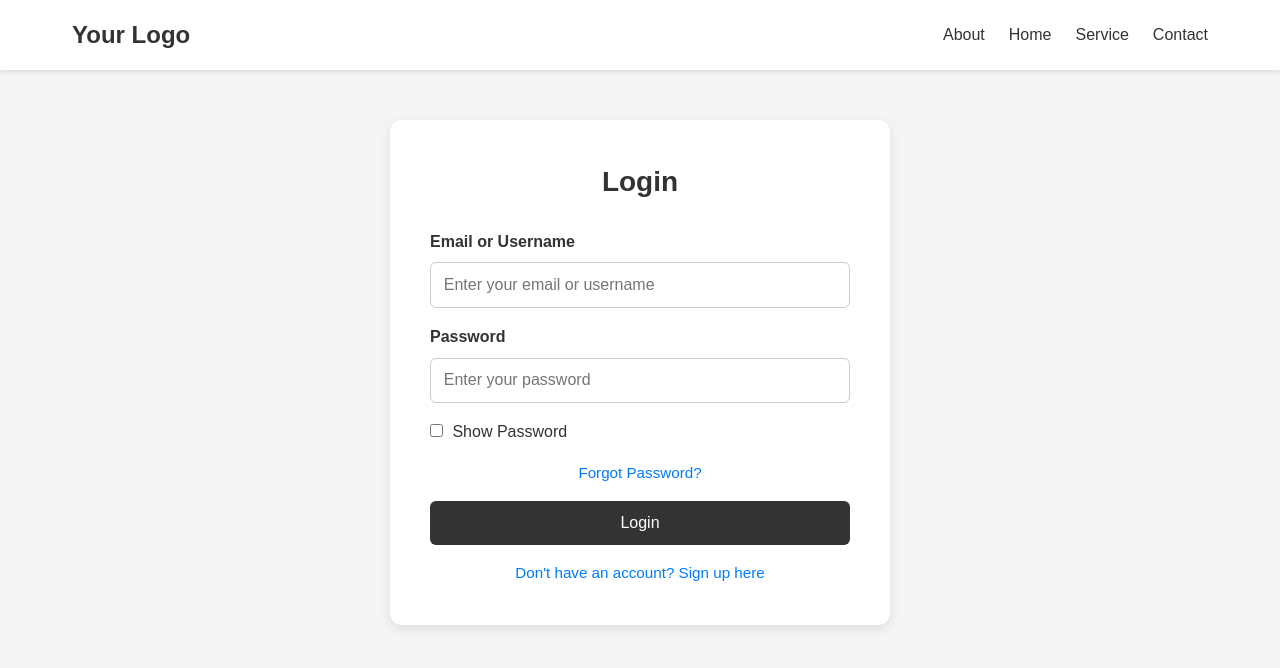
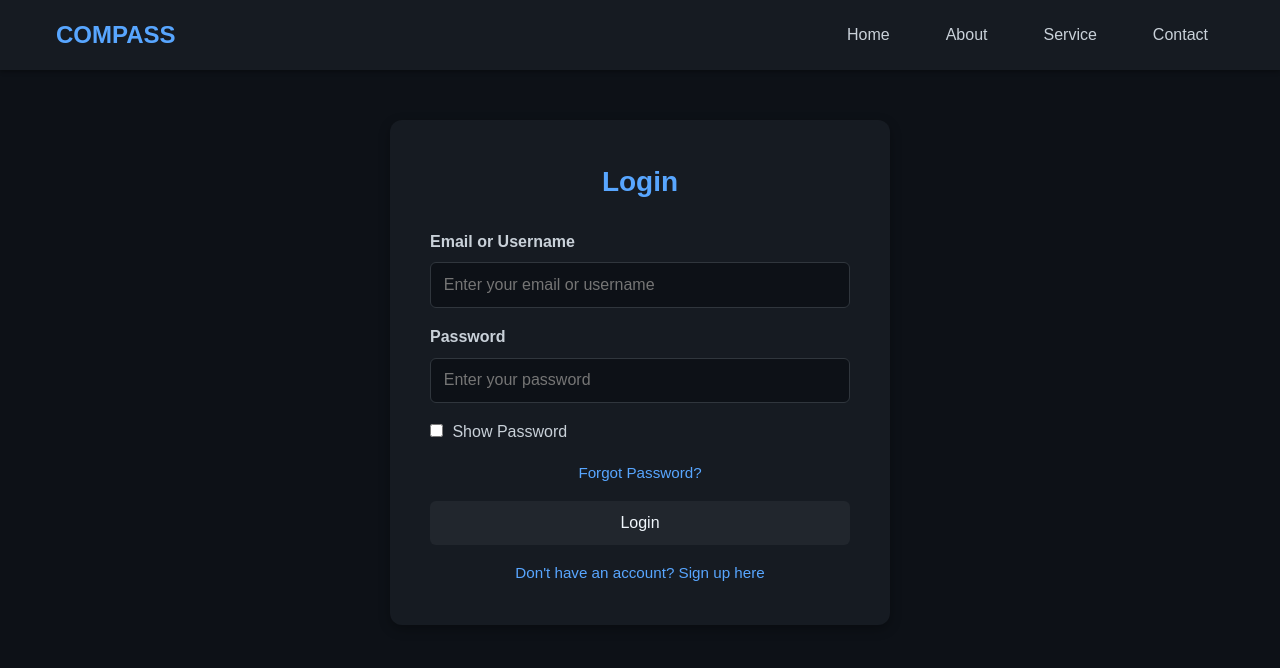
Before and after one commit to Frxncz/ITP222-Final-Project, a PHP site: page /login.php in a window 1280 px wide. Shown: the top 668 px of the page. Run offline with PHP 8.4, Linux system fonts and the light colour scheme.

Commit message:
Update color theme for welcome, login, signup pages; add dashboard
- Updated the color palette to a dark theme consistent with the site background (#0d1117)
- Applied new colors to the welcome, login, and signup pages for better visual cohesion
- Styled form elements, buttons, and messages to match the new theme
- Added the dashboard page layout and basic styling to integrate with the updated theme
- Improved user interface consistency and readability across all updated pages

```diff
--- a/login.php
+++ b/login.php
@@ -75,8 +75,8 @@ if ($row = $result->fetch_assoc()) {
 
   body {
     font-family: Arial, sans-serif;
-      background-color: #f5f5f5;
-      color: #333;
+    background-color: #0d1117; /* GitHub dark bg */
+    color: #c9d1d9; /* subtle light text */
     line-height: 1.6;
   }
 
@@ -88,8 +88,8 @@ if ($row = $result->fetch_assoc()) {
   /* Header Navigation */
   .site-header {
     width: 100%;
-      background: #fff;
-      box-shadow: 0 2px 4px rgba(0,0,0,0.1);
+    background: #161b22;
+    box-shadow: 0 2px 4px rgba(0, 0, 0, 0.3);
     position: fixed;
     top: 0;
     left: 0;
@@ -101,14 +101,15 @@ if ($row = $result->fetch_assoc()) {
     margin: 0 auto;
     display: flex;
     align-items: center;
-      justify-content: space-between;
-      padding: 1rem 2rem;
+    justify-content: flex-start;
+    padding: 1rem 1rem;
   }
 
   .logo {
     font-size: 1.5rem;
     font-weight: bold;
-      color: #333;
+    color: #58a6ff; /* blue accent */
+    margin-right: auto;
   }
 
   .nav-menu ul {
@@ -122,34 +123,83 @@ if ($row = $result->fetch_assoc()) {
 
   .nav-menu ul li a {
     font-size: 1rem;
-      padding: 0.5rem 0;
-      transition: color 0.3s ease;
+    padding: 0.5rem 1rem;
+    border-radius: 5px;
+    transition: background-color 0.3s ease, color 0.3s ease;
+    color: #c9d1d9;
   }
 
   .nav-menu ul li a:hover {
-      color: #007BFF;
+    background-color: #238636; /* green hover */
+    color: #ffffff;
+  }
+
+  /* Landing Section */
+  .landing-container {
+    display: flex;
+    flex-direction: column;
+    justify-content: center;
+    align-items: center;
+    height: 100vh;
+    text-align: center;
+    padding: 20px;
+    margin-top: 0px;
+  }
+
+  .landing-container h1 {
+    font-size: 2.8em;
+    margin-bottom: 0.5em;
+    color: #58a6ff;
+  }
+
+  .landing-container p {
+    margin-bottom: 2em;
+    color: #8b949e;
+    font-size: 1.2em;
+  }
+
+  .btn-group {
+    display: flex;
+    gap: 15px;
+    flex-wrap: wrap;
+  }
+
+  .btn-group a {
+    padding: 12px 24px;
+    background: #238636;
+    color: #fff;
+    text-decoration: none;
+    border-radius: 6px;
+    font-weight: bold;
+    transition: background 0.2s ease;
+  }
+
+  .btn-group a:hover {
+    background: #2ea043;
   }
 
   /* Login Form Styles */
   .login-container {
     max-width: 500px;
-  margin: 120px auto 40px; /* leave space from the fixed header */
-  background-color: #fff;
+    margin: 120px auto 40px;
+    background-color: #161b22;
     padding: 2.5rem;
     border-radius: 12px;
-  box-shadow: 0 4px 12px rgba(0, 0, 0, 0.1);
+    box-shadow: 0 4px 12px rgba(0, 0, 0, 0.3);
   }
 
   #loginForm h2 {
     text-align: center;
     margin-bottom: 1.5rem;
     font-size: 1.75rem;
+    color: #58a6ff;
   }
 
   #loginForm label {
     display: block;
     margin-bottom: 0.5rem;
     font-weight: bold;
+    color: #c9d1d9;
   }
 
   #loginForm input[type="text"],
@@ -157,7 +207,9 @@ if ($row = $result->fetch_assoc()) {
     width: 100%;
     padding: 0.8rem;
     margin-bottom: 1rem;
-  border: 1px solid #ccc;
+    border: 1px solid #30363d;
+    background-color: #0d1117;
+    color: #f0f6fc;
     border-radius: 6px;
     font-size: 1rem;
   }
@@ -165,8 +217,8 @@ if ($row = $result->fetch_assoc()) {
   #loginForm button {
     width: 100%;
     padding: 0.8rem;
-  background-color: #333333;
-  color: #fff;
+    background-color: #21262d;
+    color: #f0f6fc;
     font-size: 1rem;
     border: none;
     border-radius: 6px;
@@ -176,34 +228,32 @@ if ($row = $result->fetch_assoc()) {
   }
 
   #loginForm button:hover {
-  background-color: #555;
+    background-color: #30363d;
   }
 
   #loginForm a {
     display: block;
     text-align: center;
     margin-top: 1rem;
-  color: #007BFF;
+    color: #58a6ff;
     font-size: 0.95rem;
   }
 
   #loginForm input[type="checkbox"] {
     margin-right: 5px;
   }
+</style>
 
-
-
-  </style>
 
 <body>
   <!-- Header with Navigation -->
   <header class="site-header">
     <div class="container">
-      <div class="logo">Your Logo</div>
+      <div class="logo">COMPASS</div>
       <nav class="nav-menu">
         <ul>
+          <li><a href="index.html">Home</a></li>
           <li><a href="#about">About</a></li>
-          <li><a href="index.html">Home</a></li>
           <li><a href="#service">Service</a></li>
           <li><a href="#contact">Contact</a></li>
         </ul>
```
Also changed, not shown: dashboard.php (+14 -12 lines), index.html (+22 -20 lines), signup.html (+26 -12 lines). Lines whose indentation alone changed are shown as unchanged.
